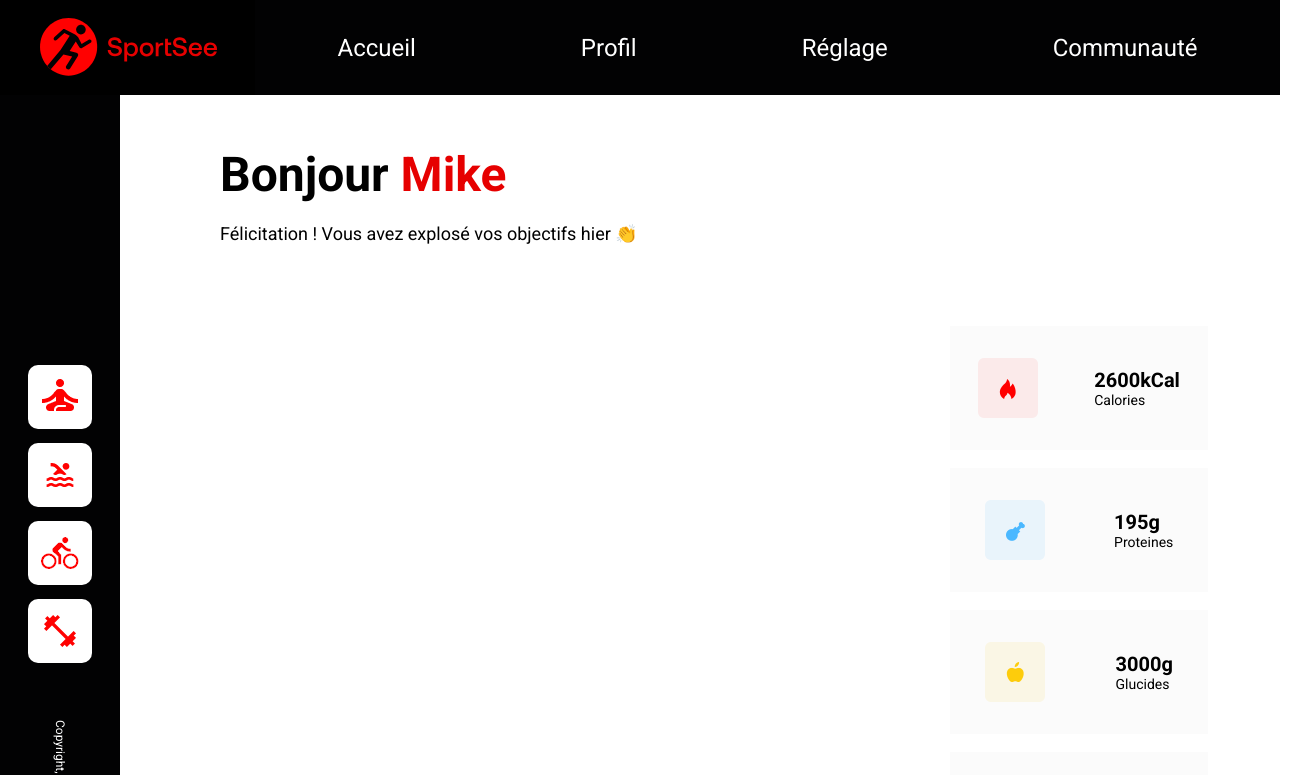
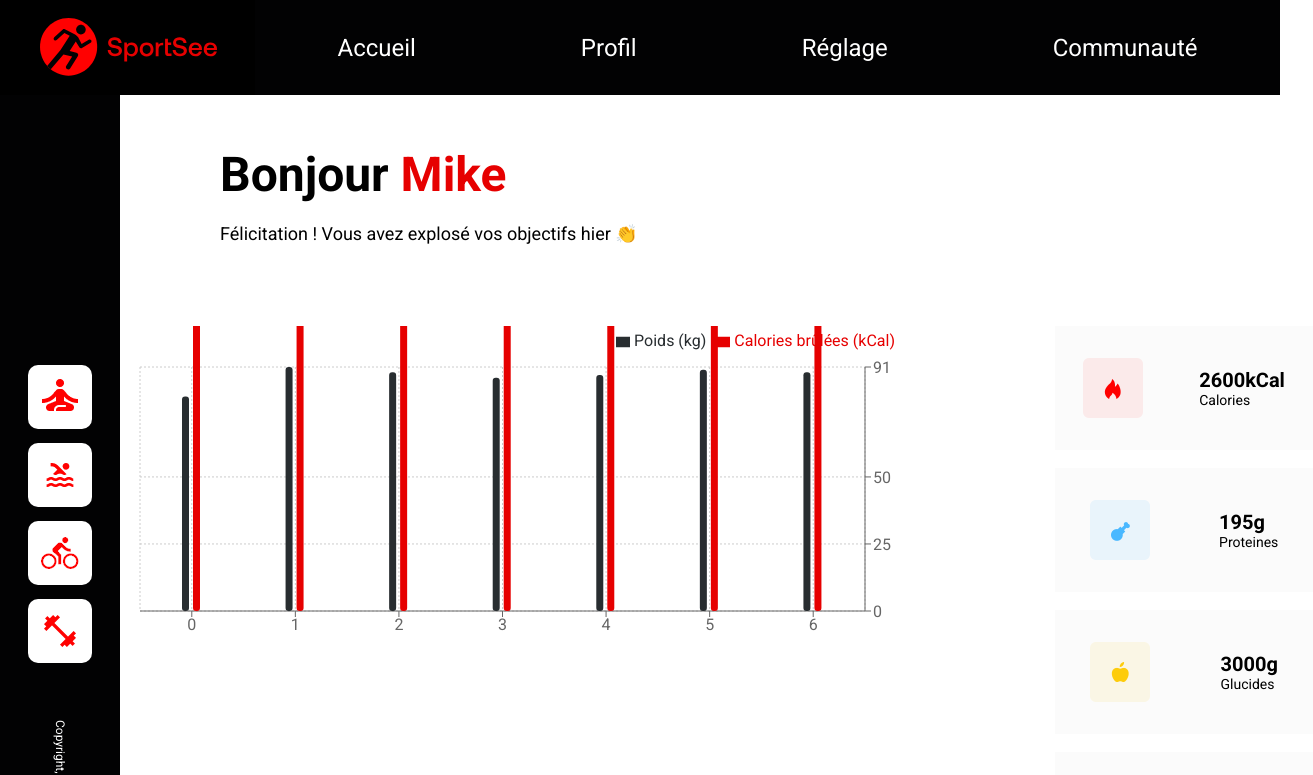
Before and after one commit to Erwandeb/BELLEVILLE_PROJET-12_SPORTSEE, a React (Create React App) app: page / in a window 1280 px wide. Shown: the top 775 px of the page, 1313 px wide, since content can reach past the window. Built offline with nearby package versions, Linux system fonts and the light colour scheme.

Commit message:
add barchartactivity

```diff
--- a/src/api.js
+++ b/src/api.js
@@ -44,7 +44,8 @@ class ApiMock{
     }
 
     getUserActivity(id){
-        return Promise.resolve({
+        return new Promise((resolve, reject) => {
+            if(apiMockRunning) resolve({
             userId: 99,
             sessions: [
                 {
@@ -84,11 +85,17 @@ class ApiMock{
                 }
             ]
         })
+        else{
+            reject('api mock is not running')
+        }
+        })
+
     }
 
 
     getUserAverageSession(id){
-        return Promise.resolve({
+        return new Promise((resolve, reject) => {
+            if(apiMockRunning) resolve({
                 userId: 99,
                 sessions: [
                     {
@@ -120,13 +127,17 @@ class ApiMock{
                         sessionLength: 40
                     }
                 ]
-
+            })
+            else{
+                reject('api mock is not running')
+            }
         })
     }
 
 
     getUserPerformance(id){
-        return Promise.resolve({
+        return new Promise((resolve, reject) => {
+            if(apiMockRunning) resolve({
                 userId: 99,
                 kind: {
                     1: 'cardio',
@@ -162,6 +173,10 @@ class ApiMock{
                         kind: 6
                     }
                 ]
+            })
+            else{
+                reject('api mock is not running')
+            }
         })
     }
 }
--- /dev/null
+++ b/src/components/BarChart.js
@@ -0,0 +1,42 @@
+import React from 'react';
+import { BarChart, Bar, Cell, XAxis, YAxis, CartesianGrid, Tooltip, Legend, ResponsiveContainer } from 'recharts';
+
+const BarChartActivity = ({ activity }) => {
+
+    console.log(activity.sessions)
+
+    if(!activity.sessions) {
+        return null
+    }
+    if(!activity.sessions.length){
+        return null
+    }
+
+    return (
+        <div className="barChartActivity">
+            <ResponsiveContainer width="100%" height="100%">
+                <BarChart
+                    width={500}
+                    height={500}
+                    data={activity.sessions}
+                    margin={{
+                        top: 5,
+                        right: 30,
+                        left: 20,
+                        bottom: 5,
+                    }}
+                >
+                    <CartesianGrid strokeDasharray="2 2" />
+                    <XAxis dataKey=""/>
+                    <YAxis dataKey="kilogram" orientation="right" domain={[0, 'dataMax'+10]} fill="#9B9EAC"/>
+                    <Tooltip />
+                    <Legend verticalAlign="top" height={36} align="right"/>
+                    <Bar  name="Poids (kg)" dataKey="kilogram" fill="#282D30" barSize={7}  radius={3} />
+                    <Bar name="Calories brûlées (kCal)" dataKey="calories" fill="#E60000" barSize={7} radius={3} />
+                </BarChart>
+            </ResponsiveContainer>
+        </div>
+    );
+};
+
+export default BarChartActivity;
--- a/src/pages/Home.js
+++ b/src/pages/Home.js
@@ -4,6 +4,7 @@ import NavigationBarLeft from '../components/NavigationBarLeft';
 import WelcomeUser from '../components/WelcomeUser';
 import api from '../api';
 import KeyData from '../components/KeyData';
+import BarChartActivity from '../components/BarChart';
 
 /**
 * This page group all data for chart component
@@ -19,14 +20,18 @@ const Home = () => {
     const [error, setError] = useState(null);
     const [isLoaded, setIsLoaded] = useState(false);
     const [user, setUser] = useState({});
+    const [activity, setActivity] = useState({})
 
+
+    const id = 99;
 
     useEffect(() => {
         mockingApiUserDetails();
+        mockingApiUserActivity()
     },[])
 
     function mockingApiUserDetails(){
-        api.getUserDetails(99)
+        api.getUserDetails(id)
         .then(
             (user) => {
             setIsLoaded(true);
@@ -38,10 +43,25 @@ const Home = () => {
             }
         )
         .catch(err => console.log(err))
-        console.log("user99", user);
+    }
+
+    function mockingApiUserActivity(){
+        api.getUserActivity(id)
+        .then(
+            (activity) => {
+            setIsLoaded(true);
+            setActivity(activity);
+            },
+            (error) => {
+                setIsLoaded(true);
+                setError(error);
+            }
+        )
+        .catch(err => console.log(err))
     }
 
 
+/* */
     if(error) {
         return <div className="infoHomePage">Erreur : {error.message}</div>;
     } else if (!isLoaded) {
@@ -54,6 +74,7 @@ const Home = () => {
             <div className="corpus-home">
                 <WelcomeUser user={user} />
                 <KeyData user={user} />
+                <BarChartActivity activity = {activity} />
             </div>
 
         </div>
--- /dev/null
+++ b/src/style/components/_barChartActivity.scss
@@ -0,0 +1,19 @@
+.barChartActivity{
+    grid-column-start: 1;
+    grid-row-start: 3;
+    width: 835px;
+    height: 320px;
+    .recharts-legend-wrapper{
+    position: relative;
+    width: 786px;
+    height: auto;
+    left: 0px;
+    bottom: 5px;
+    .recharts-default-legend{
+        .recharts-legend-item{
+            right: 0px;
+            top: 0px;
+        }
+    }
+}
+}
--- a/src/style/index.scss
+++ b/src/style/index.scss
@@ -6,3 +6,4 @@
 @import "./components/WelcomeUser";
 @import "./pages/home";
 @import "./components/keyData";
+@import "./components/barChartActivity";
```
Also changed, not shown: src/components/WelcomeUser.js (+6 -2 lines). Lines whose indentation alone changed are shown as unchanged.
